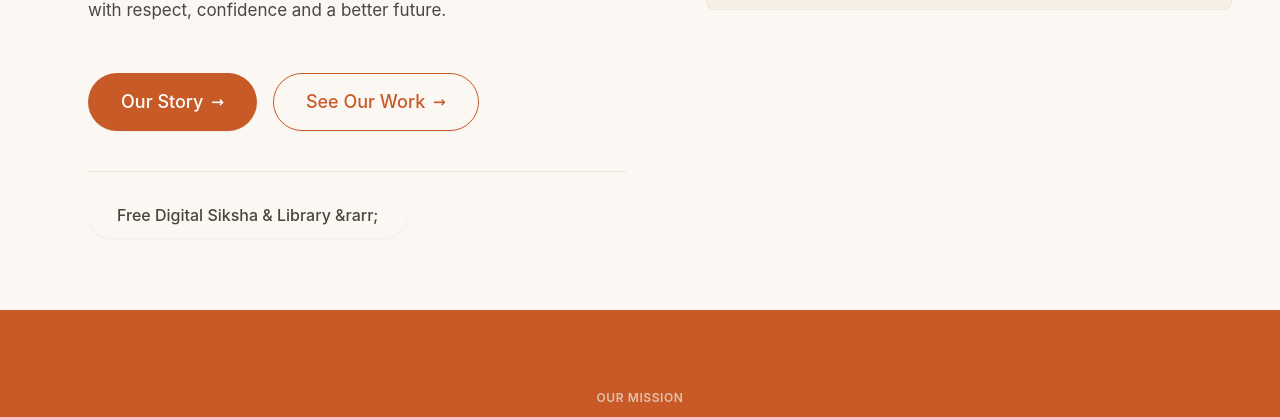
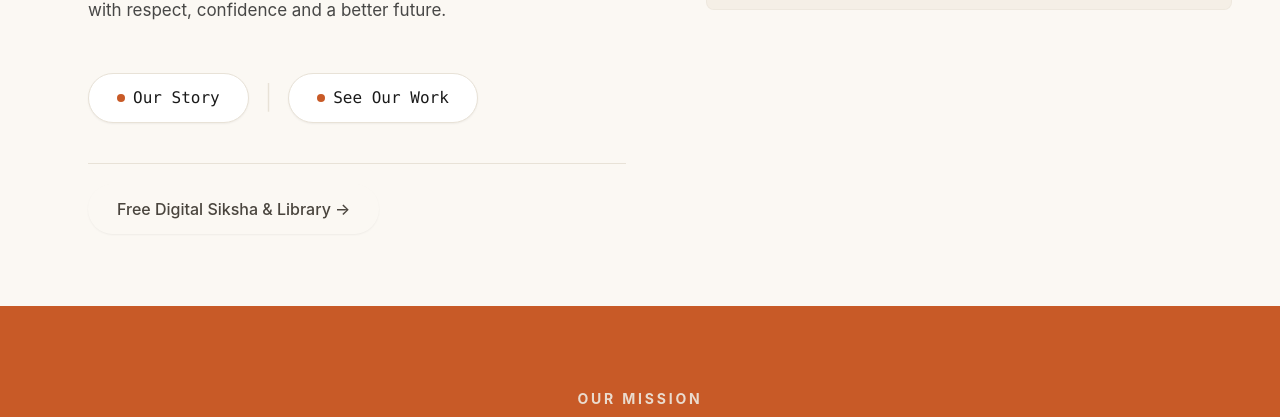
Before and after one commit to sikshasankalp/Sikshasankalp, a React (Vite) app in the folder frontend/: page / in a window 1280 px wide. Shown: the part 516-933 px from the top of the page. Built offline with nearby package versions, Linux system fonts and the light colour scheme; no server answers.

Commit message:
style: sync navbar background with warm ivory theme, add subtle divider line under OUR MISSION, and interactive pill buttons

```diff
--- a/frontend/src/components/buttons/Button.tsx
+++ b/frontend/src/components/buttons/Button.tsx
@@ -1,7 +1,7 @@
 import React, { type ButtonHTMLAttributes } from 'react';
 import { Link } from 'react-router-dom';
 
-type ButtonVariant = 'primary' | 'secondary' | 'outline' | 'ghost' | 'accent';
+type ButtonVariant = 'primary' | 'secondary' | 'outline' | 'ghost' | 'accent' | 'interactive';
 type ButtonSize = 'sm' | 'md' | 'lg';
 
 interface BaseButtonProps {
@@ -35,11 +35,12 @@ const variantStyles: Record<ButtonVariant, string> = {
   accent: 'bg-brand-primary text-white hover:bg-brand-primary-hover border-transparent hover:shadow-md',
   outline: 'bg-transparent text-brand-primary border-brand-primary hover:bg-brand-primary hover:text-white hover:border-transparent hover:shadow-md',
   ghost: 'bg-transparent text-content-secondary border-transparent hover:bg-surface-muted hover:text-content-primary',
+  interactive: 'bg-surface text-content-primary border-border hover:bg-brand-primary hover:text-white hover:border-brand-primary hover:shadow-md font-mono text-sm font-bold min-w-[140px] sm:min-w-[160px] gap-2',
 };
 
 const sizeStyles: Record<ButtonSize, string> = {
   sm: 'px-5 py-2 text-sm',
-  md: 'px-7 py-2.5 text-base',
+  md: 'px-6 py-2.5 sm:px-7 sm:py-3 text-sm sm:text-base',
   lg: 'px-8 py-3.5 text-base md:text-lg',
 };
 
@@ -51,17 +52,25 @@ export function Button({
   children,
   ...props
 }: ButtonProps) {
-  const baseStyles = 'inline-flex items-center justify-center border font-medium rounded-full shadow-sm transition-all duration-200 group hover:scale-[1.02] active:scale-[0.98] focus:outline-none focus-visible:ring-2 focus-visible:ring-brand-primary focus-visible:ring-offset-2 disabled:opacity-50 disabled:cursor-not-allowed disabled:pointer-events-none cursor-pointer';
+  const isInteractive = variant === 'interactive';
+  const baseStyles = 'inline-flex items-center justify-center border font-medium rounded-full shadow-sm transition-all duration-200 group/btn focus:outline-none focus-visible:ring-2 focus-visible:ring-brand-primary focus-visible:ring-offset-2 disabled:opacity-50 disabled:cursor-not-allowed disabled:pointer-events-none cursor-pointer';
   const combinedClassName = `${baseStyles} ${variantStyles[variant]} ${sizeStyles[size]} ${className}`;
 
   const renderContent = () => (
     <>
+      {isInteractive && (
+        <span className="w-2 h-2 rounded-full bg-brand-primary group-hover/btn:hidden transition-all shrink-0"></span>
+      )}
       <span>{children}</span>
-      {arrow && (
-        <span className="inline-block transition-transform duration-200 group-hover:translate-x-1.5 ml-2 font-mono text-[1.15em] leading-none">
+      {isInteractive ? (
+        <span className="hidden group-hover/btn:inline-block ml-[-2px] transition-all">
           →
         </span>
-      )}
+      ) : arrow ? (
+        <span className="inline-block transition-transform duration-200 group-hover/btn:translate-x-1.5 ml-2 font-mono text-[1.15em] leading-none">
+          →
+        </span>
+      ) : null}
     </>
   );
 
--- a/frontend/src/components/navbar/Navbar.tsx
+++ b/frontend/src/components/navbar/Navbar.tsx
@@ -61,10 +61,10 @@ export function Navbar() {
 
   return (
     <header
-      className={`fixed top-0 left-0 right-0 z-50 transition-all duration-300 ${
+      className={`fixed top-0 left-0 right-0 z-50 transition-all duration-300 border-b border-border/40 ${
         isScrolled
-          ? 'bg-white/95 backdrop-blur-md shadow-sm py-2.5'
-          : 'bg-white py-3 md:py-4'
+          ? 'bg-background/95 backdrop-blur-md shadow-sm py-2.5'
+          : 'bg-background py-3 md:py-4'
       }`}
     >
       {/* Full width container with minimal padding to push items to the edges like Spotify */}
@@ -97,7 +97,7 @@ export function Navbar() {
 
               {/* Dropdown Menu */}
               <div
-                className={`absolute top-full right-0 mt-1 w-48 bg-white rounded-lg shadow-elevated border border-border overflow-hidden transition-all duration-200 origin-top-right ${
+                className={`absolute top-full right-0 mt-1 w-48 bg-surface rounded-lg shadow-elevated border border-border overflow-hidden transition-all duration-200 origin-top-right ${
                   isMoreDropdownOpen ? 'opacity-100 scale-100 visible' : 'opacity-0 scale-95 invisible'
                 }`}
               >
@@ -142,7 +142,7 @@ export function Navbar() {
               </button>
 
               <div
-                className={`absolute top-full right-0 mt-1 w-36 bg-white rounded-lg shadow-elevated border border-border overflow-hidden transition-all duration-200 origin-top-right ${
+                className={`absolute top-full right-0 mt-1 w-36 bg-surface rounded-lg shadow-elevated border border-border overflow-hidden transition-all duration-200 origin-top-right ${
                   isLanguageDropdownOpen ? 'opacity-100 scale-100 visible' : 'opacity-0 scale-95 invisible'
                 }`}
               >
@@ -228,7 +228,7 @@ export function Navbar() {
 
       {/* Mobile Drawer */}
       <div
-        className={`fixed inset-0 top-[60px] md:top-[72px] bg-white z-40 transition-transform duration-300 ease-in-out overflow-y-auto lg:hidden flex flex-col ${
+        className={`fixed inset-0 top-[60px] md:top-[72px] bg-background z-40 transition-transform duration-300 ease-in-out overflow-y-auto lg:hidden flex flex-col ${
           isMobileMenuOpen ? 'translate-x-0' : 'translate-x-full'
         }`}
       >
--- a/frontend/src/components/sections/home/HeroSection.tsx
+++ b/frontend/src/components/sections/home/HeroSection.tsx
@@ -39,10 +39,11 @@ export function HeroSection() {
                                       </p>
 
             <div className="flex flex-wrap items-center gap-4">
-              <Button to="/our-story" variant="primary" size="lg" arrow>
+              <Button to="/our-story" variant="interactive">
                 {t('home.heroSection.btn1')}
               </Button>
-              <Button to="/programs" variant="outline" size="lg" arrow>
+              <span className="hidden sm:inline-block text-border text-2xl font-light select-none">|</span>
+              <Button to="/programs" variant="interactive">
                 {t('home.heroSection.btn2')}
               </Button>
             </div>
--- a/frontend/src/components/sections/home/MissionSection.tsx
+++ b/frontend/src/components/sections/home/MissionSection.tsx
@@ -5,7 +5,12 @@ export function MissionSection() {
   return (
     <section className="py-16 md:py-20 bg-brand-primary text-white">
       <div className="container-default max-w-3xl mx-auto text-center">
-        <h2 className="text-caption text-brand-sand/80 mb-3">{t('home.missionSection.text1')}</h2>
+        <div className="inline-flex flex-col items-center mb-5">
+          <span className="text-sm tracking-[0.2em] font-bold uppercase text-brand-sand">
+            {t('home.missionSection.text1')}
+          </span>
+          <div className="w-12 sm:w-14 h-[2px] bg-brand-sand/60 rounded-full mt-2.5"></div>
+        </div>
         <h3 className="text-h2 mb-5">{t('home.missionSection.title1')}</h3>
 
         <p className="text-lg md:text-xl text-brand-sand font-normal leading-relaxed mb-10 max-w-2xl mx-auto">
--- a/frontend/src/data/locales/en.ts
+++ b/frontend/src/data/locales/en.ts
@@ -325,7 +325,7 @@ export const en = {
       "btn1": "Our Story",
       "btn2": "See Our Work",
       "text1": "Siksha Sankalp Foundation works at the grassroots level to connect underprivileged and needy children with education, mainstream schools and better opportunities. Our efforts are not limited to education only, but to empower children and families with respect, confidence and a better future.",
-      "text2": "Free Digital Siksha & Library &rarr;"
+      "text2": "Free Digital Siksha & Library →"
     },
     "digitalLibrarySection": {
       "desc1": "Education should not be limited to the four walls of a school. We are working towards providing useful educational material to children and students free of cost in digital form.",
```
